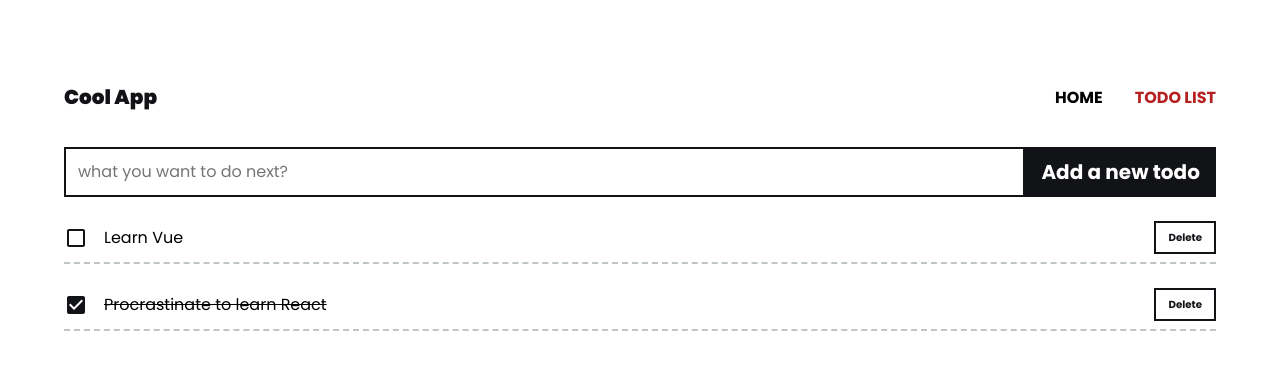
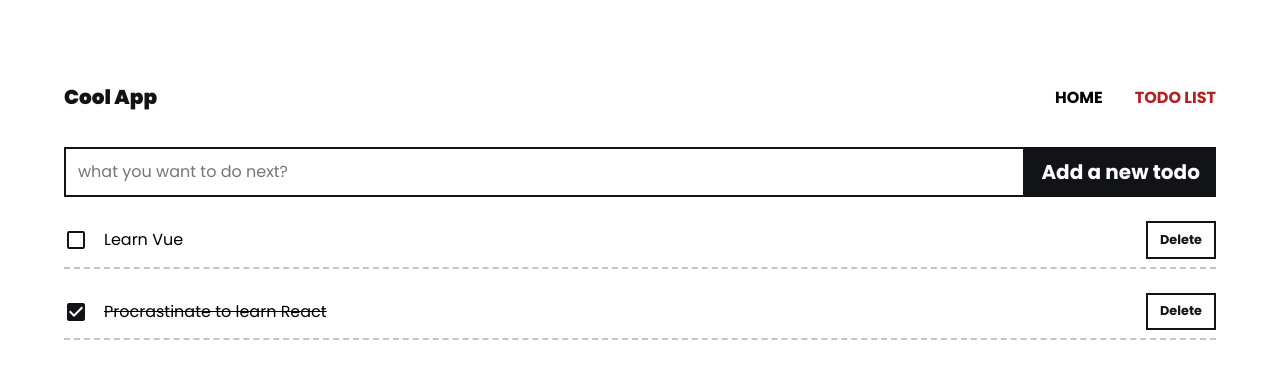
Before and after one commit to paulocuambe/tdd-vue, a Vue app: page /todo-app in a window 1280 px wide. Shown: the top 378 px of the page. Built offline with nearby package versions, Linux system fonts and the light colour scheme.

Commit message:
more UI tweaks

```diff
--- a/src/components/todo/TodoList.vue
+++ b/src/components/todo/TodoList.vue
@@ -7,7 +7,7 @@
   </form>
 
   <div v-if="errors.length > 0" data-testid="inputNewTodoErrors">
-    <p v-for="(error, index) in errors" :key="index">{{ error }}</p>
+    <p class="error__message" v-for="(error, index) in errors" :key="index">{{ error }}</p>
   </div>
 
   <div v-if="todos.length > 0">
@@ -98,4 +98,9 @@ export default {
 .todo-form__submit-btn {
   flex: 0 1 14rem;
 }
+
+.error__message {
+  font-weight: 700;
+  color: var(--color-red);
+}
 </style>
--- a/src/components/todo/TodoListItem.vue
+++ b/src/components/todo/TodoListItem.vue
@@ -7,7 +7,7 @@
       @click="$emit('toggle')"
     />
     <p data-testid="todoText" class="todo__text" :class="{ through: todoItem.completed }">{{ todoItem.text }}</p>
-    <base-button size="xs" data-testid="todoDeleteBtn" class="todo__btn" @click="$emit('delete')">Delete</base-button>
+    <base-button size="sm" data-testid="todoDeleteBtn" class="todo__btn" @click="$emit('delete')">Delete</base-button>
   </div>
 </template>
 
```
